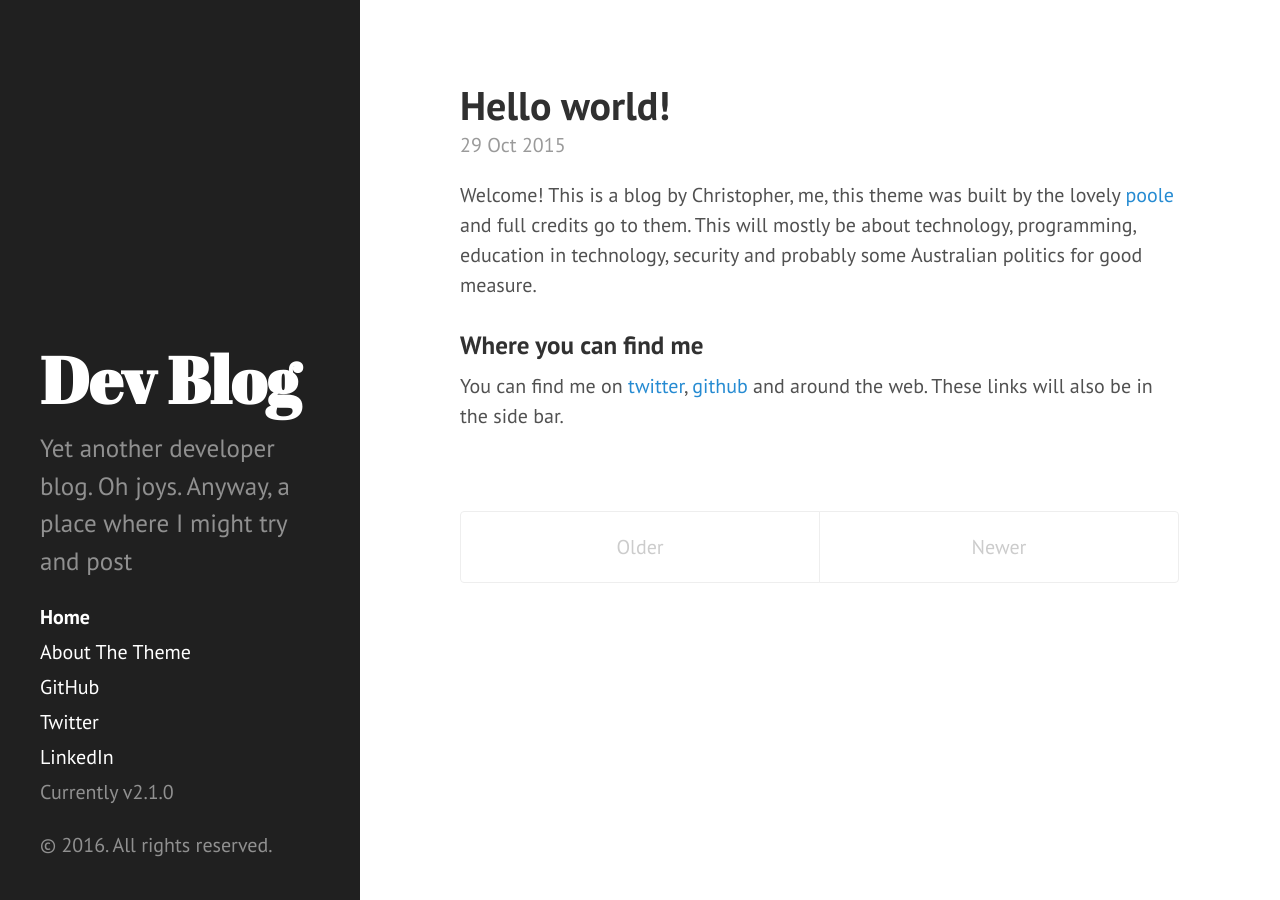
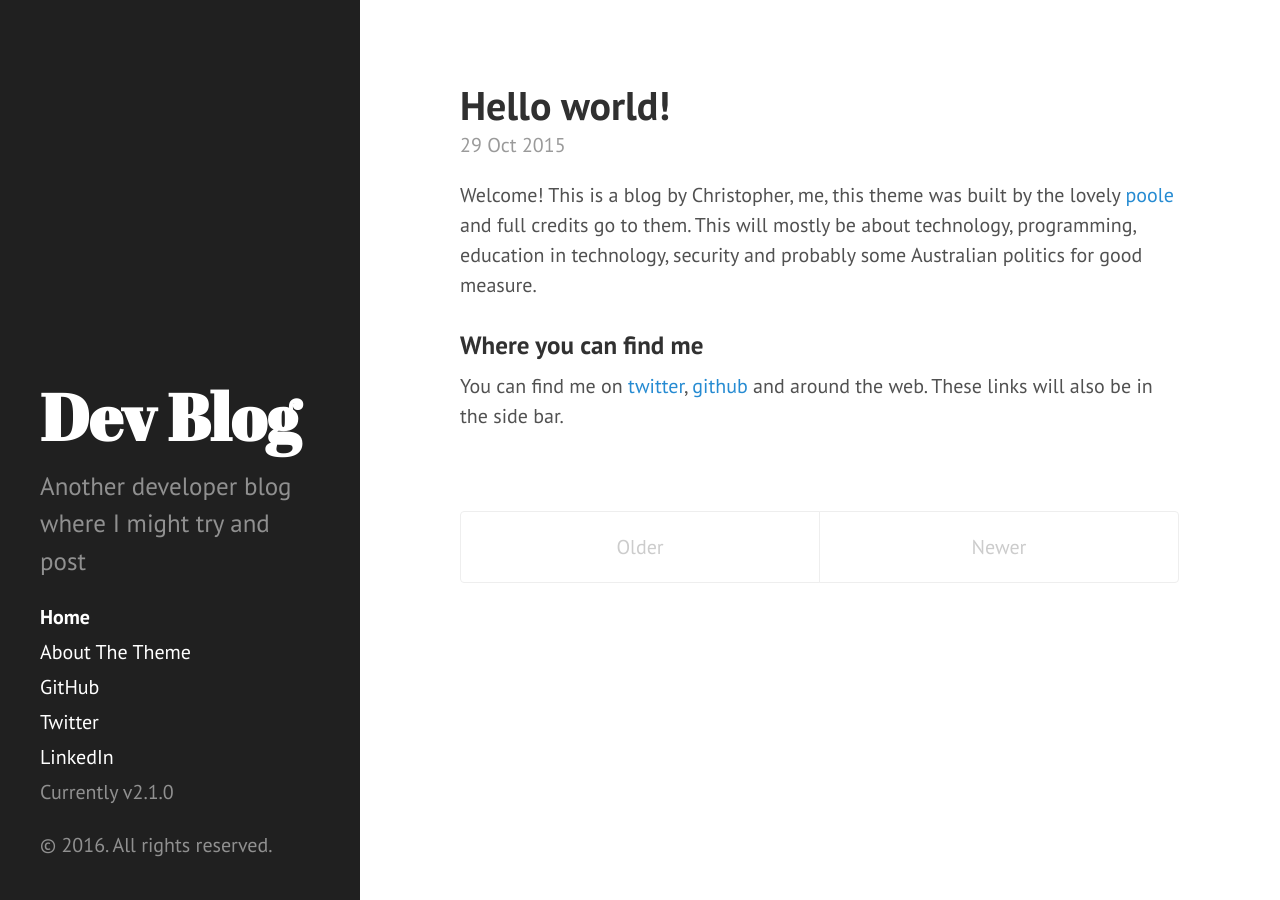
Before and after one commit to crr0004/crr0004.github.io, a Jekyll site: the page built from index.html, in a window 1280 px wide. Built offline with Jekyll 4.4.1, drawn with Linux system fonts in a browser that asks for light colours; Markdown is read by kramdown in place of the engine named in the settings; the list of posts is cut into pages by our own code.

Commit message:
Less sarcasm/self deprecation in the config lines

```diff
--- a/_config.yml
+++ b/_config.yml
@@ -8,8 +8,8 @@ relative_permalinks: true
 
 # Setup
 title:            Dev Blog
-tagline:          'Yet another dev blog'
-description:      'Yet another developer blog. Oh joys. Anyway, a place where I might try and post'
+tagline:          'Another developer blog'
+description:      'Another developer blog where I might try and post'
 url:              http://crr0004.github.com
 baseurl:          /
 
```
